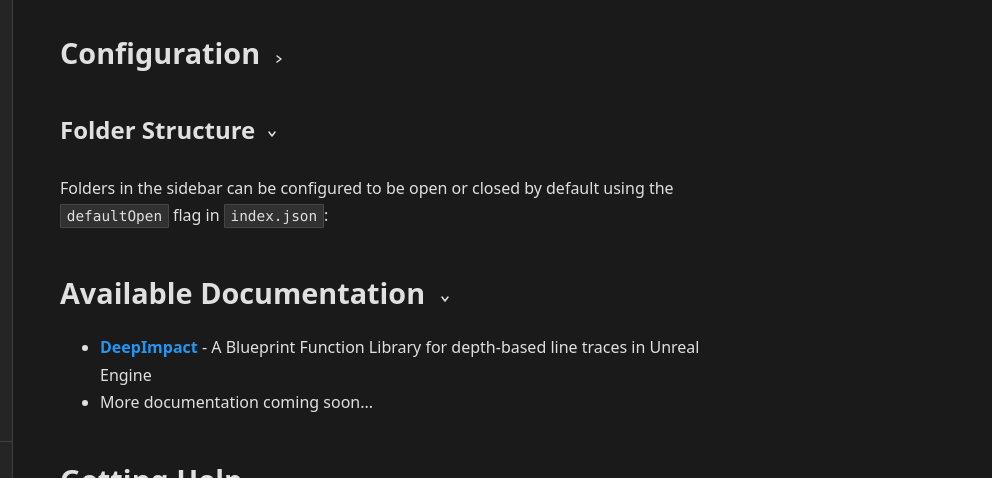
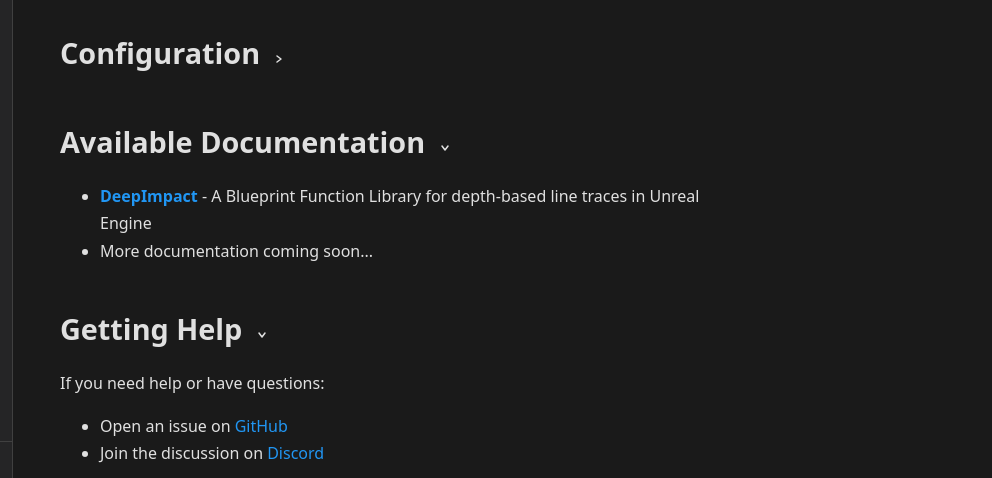
Before and after one commit to ExcaliburAU/Docs-Viewer, a plain HTML site: page index.html in a window 1280 px wide. Both pictures are taken after a click on the element 567 px from the left and 366 px from the top of the page. Shown: the part 307-785 px from the top of the page, 288-1280 px from the left. Drawn offline with nearby package versions, Linux system fonts and the light colour scheme.

Commit message:
Add folder configuration options and update Font Awesome version

```diff
--- a/index.html
+++ b/index.html
@@ -13,7 +13,7 @@
     <meta name="twitter:description" content="Documentation for Litruv's tools and projects">
 
     <link rel="stylesheet" href="styles.css">
-    <link rel="stylesheet" href="https://cdnjs.cloudflare.com/ajax/libs/font-awesome/6.7.1/css/all.min.css">
+    <link rel="stylesheet" href="https://cdnjs.cloudflare.com/ajax/libs/font-awesome/6.7.2/css/all.min.css">
     <link rel="stylesheet" href="https://cdnjs.cloudflare.com/ajax/libs/highlight.js/11.7.0/styles/github-dark.min.css">
 
 </head>
--- a/index.js
+++ b/index.js
@@ -54,8 +54,11 @@ function createFileIndexItem(doc, container, level = 0) {
 
         const folderHeader = document.createElement('div');
         folderHeader.className = 'folder-header';
+
+        // Use custom icon if provided, otherwise use default folder icon
+        const iconClass = doc.icon || `fas fa-folder${doc.defaultOpen !== false ? '-open' : ''}`;
         folderHeader.innerHTML = `
-            <i class="fas fa-folder${doc.defaultOpen !== false ? '-open' : ''} folder-icon"></i>
+            <i class="${iconClass} folder-icon"></i>
             <span>${doc.title}</span>
         `;
         folderDiv.appendChild(folderHeader);
@@ -67,8 +70,10 @@ function createFileIndexItem(doc, container, level = 0) {
 
         folderHeader.addEventListener('click', () => {
             folderDiv.classList.toggle('open');
-            folderHeader.querySelector('.folder-icon').classList.toggle('fa-folder-closed');
-            folderHeader.querySelector('.folder-icon').classList.toggle('fa-folder-open');
+            if (!doc.icon) {  // Only toggle folder icon if using default
+                folderHeader.querySelector('.folder-icon').classList.toggle('fa-folder-closed');
+                folderHeader.querySelector('.folder-icon').classList.toggle('fa-folder-open');
+            }
         });
 
         container.appendChild(folderDiv);
@@ -348,10 +353,20 @@ async function loadDocument(path) {
                 const svg = toggleBtn.querySelector('svg');
                 const isFolded = svg.style.transform === 'rotate(90deg)';
                 svg.style.transform = isFolded ? 'rotate(0deg)' : 'rotate(90deg)';
+                const currentLevel = parseInt(heading.tagName[1]);
                 let next = heading.nextElementSibling;
-                while (next && !/^H[1-6]$/.test(next.tagName)) {
-                    next.style.display = isFolded ? 'none' : '';
-                    next = next.nextElementSibling;
+                while (next) {
+                    if (!/^H[1-6]$/.test(next.tagName)) {
+                        next.style.display = isFolded ? 'none' : '';
+                        next = next.nextElementSibling;
+                    } else {
+                        const nextLevel = parseInt(next.tagName[1]);
+                        if (nextLevel <= currentLevel) {
+                            break;
+                        }
+                        next.style.display = isFolded ? 'none' : '';
+                        next = next.nextElementSibling;
+                    }
                 }
             });
         });
```
Also changed, not shown: README.md.
